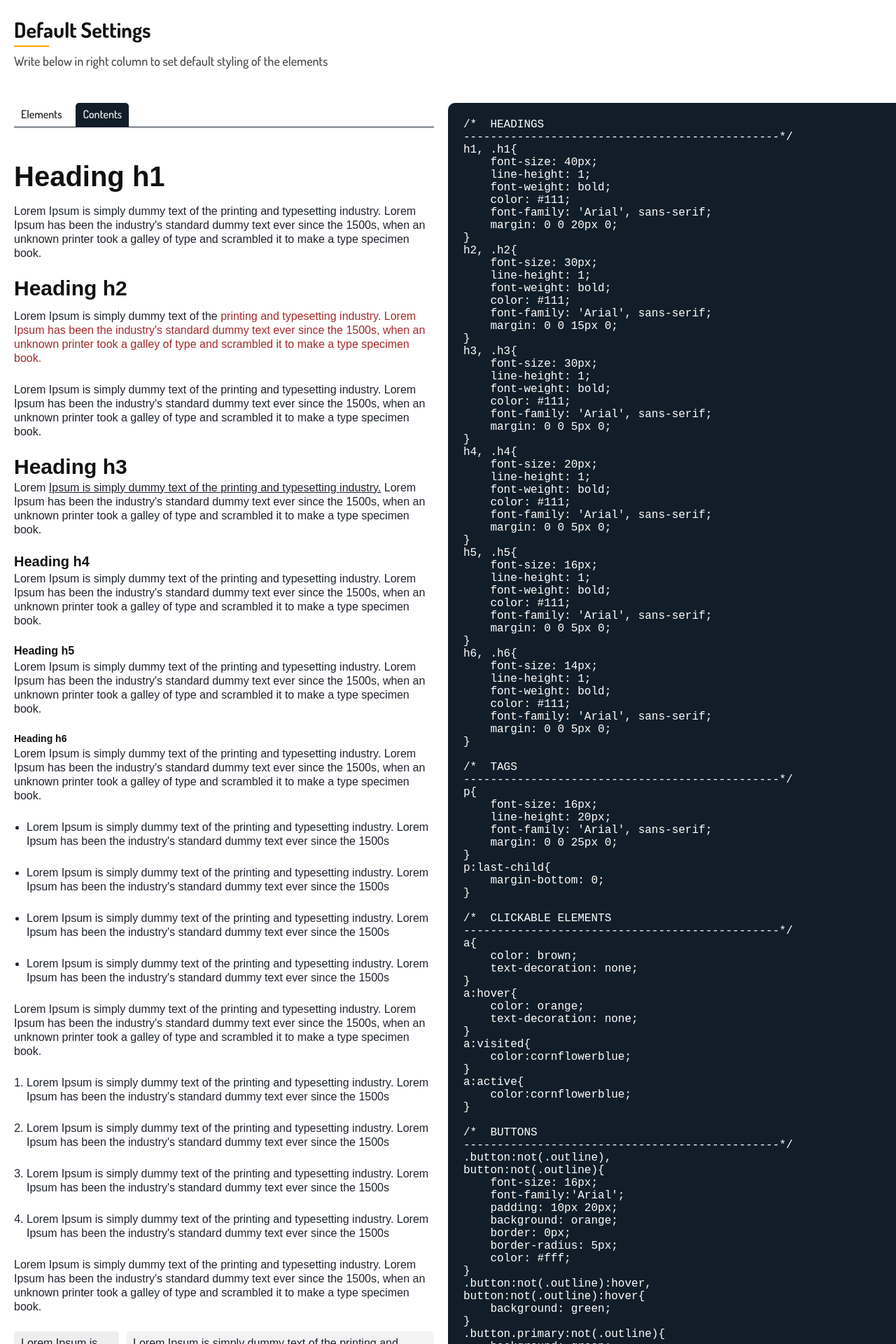
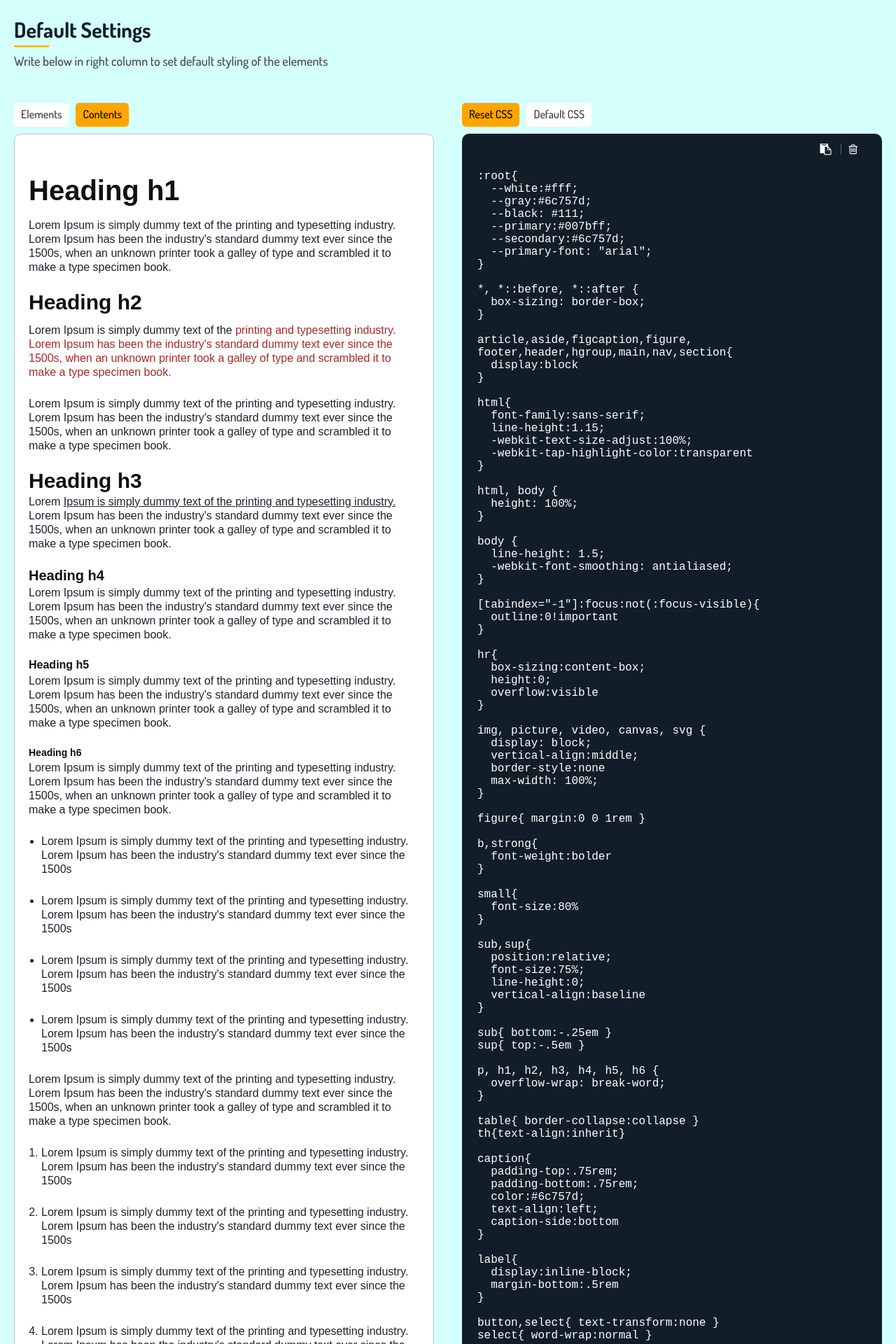
Before and after one commit to uplersgitdev/html, a Jekyll site: the page built from default.html, in a window 1280 px wide. Shown: the top 1920 px of the page at 70% size. Built offline with Jekyll 4.4.1, drawn with Linux system fonts in a browser that asks for light colours.

Commit message:
default page update

```diff
--- /dev/null
+++ b/_includes/theme/default/editor/editor-options.html
@@ -0,0 +1,9 @@
+<div class="editor-options--left">
+	<nav class="visual--tabs">
+        <div class="tab-item active"><a href="#tab3">Reset CSS</a></div>
+        <div class="tab-item"><a href="#tab4">Default CSS</a></div>
+    </nav>
+</div>
+<div class="editor-options--right">
+	<!-- for responsive option -->
+</div>
--- /dev/null
+++ b/_includes/theme/default/editor/editor.html
@@ -0,0 +1,14 @@
+<div id="tab3"  class="tab-content reset-css-block active">
+    <div class="editor-utility-nav">
+        <span class="copy fa fa-clipboard" title="Copy Code"></span>
+        <span class="clear fa fa-trash-o" title="Clear Editor"></span>
+    </div>
+    {% include theme/default/editor/reset-css.html %}
+</div>
+<div id="tab4" class="tab-content default-css-block">
+    <div class="editor-utility-nav">
+        <span class="copy fa fa-clipboard" title="Copy Code"></span>
+        <span class="clear fa fa-trash-o" title="Clear Editor"></span>
+    </div>
+    {% include theme/default/editor/default-css.html %}
+</div>
--- /dev/null
+++ b/_includes/theme/default/editor/reset-css.html
@@ -0,0 +1,158 @@
+<textarea placeholder="Type CSS code here" spellcheck="false" oninput="update(0)" onkeydown="if(event.keyCode===9){var v=this.value,s=this.selectionStart,e=this.selectionEnd;this.value=v.substring(0, s)+'\t'+v.substring(e);this.selectionStart=this.selectionEnd=s+1;return false;}if(event.keyCode==8){update(1);}">
+:root{
+  --white:#fff;
+  --gray:#6c757d;
+  --black: #111;
+  --primary:#007bff;
+  --secondary:#6c757d;
+  --primary-font: "arial";
+}
+
+*, *::before, *::after {
+  box-sizing: border-box;
+}
+
+article,aside,figcaption,figure,
+footer,header,hgroup,main,nav,section{
+  display:block
+}
+
+html{
+  font-family:sans-serif;
+  line-height:1.15;
+  -webkit-text-size-adjust:100%;
+  -webkit-tap-highlight-color:transparent
+}
+
+html, body {
+  height: 100%;
+}
+
+body {
+  line-height: 1.5;
+  -webkit-font-smoothing: antialiased;
+}
+
+[tabindex="-1"]:focus:not(:focus-visible){
+  outline:0!important
+}
+
+hr{
+  box-sizing:content-box;
+  height:0;
+  overflow:visible
+}
+
+img, picture, video, canvas, svg {
+  display: block;
+  vertical-align:middle;
+  border-style:none
+  max-width: 100%;
+}
+
+figure{ margin:0 0 1rem }
+
+b,strong{
+  font-weight:bolder
+}
+
+small{
+  font-size:80%
+}
+
+sub,sup{
+  position:relative;
+  font-size:75%;
+  line-height:0;
+  vertical-align:baseline
+}
+
+sub{ bottom:-.25em }
+sup{ top:-.5em }
+
+p, h1, h2, h3, h4, h5, h6 {
+  overflow-wrap: break-word;
+}
+
+table{ border-collapse:collapse }
+th{text-align:inherit}
+
+caption{
+  padding-top:.75rem;
+  padding-bottom:.75rem;
+  color:#6c757d;
+  text-align:left;
+  caption-side:bottom
+}
+
+label{
+  display:inline-block;
+  margin-bottom:.5rem
+}
+
+button,select{ text-transform:none }
+select{ word-wrap:normal }
+
+button,[type="button"],
+[type="reset"],[type="submit"]{
+  -webkit-appearance:button;
+  -webkit-transition:all 0.4s ease-in-out;
+  transition:all 0.4s ease-in-out;
+}
+
+button:not(:disabled),[type="button"]:not(:disabled),
+[type="reset"]:not(:disabled),[type="submit"]:not(:disabled){ cursor:pointer }
+
+button::-moz-focus-inner,[type="button"]::-moz-focus-inner,
+[type="reset"]::-moz-focus-inner,[type="submit"]::-moz-focus-inner{ padding:0;border-style:none }
+
+input[type="radio"],input[type="checkbox"]{ box-sizing:border-box;padding:0 }
+
+input[type="date"],input[type="time"],
+input[type="datetime-local"],input[type="month"]{ -webkit-appearance:listbox }
+
+textarea{ overflow:auto; resize:vertical }
+
+fieldset{
+  min-width:0;
+  padding:0;
+  margin:0;
+  border:0
+}
+
+legend{
+  display:block;
+  width:100%;
+  max-width:100%;
+  padding:0;
+  margin-bottom:.5rem;
+  font-size:1.5rem;
+  line-height:inherit;
+  color:inherit;
+  white-space:normal
+}
+
+progress{ vertical-align:baseline }
+
+[type="number"]::-webkit-inner-spin-button,
+[type="number"]::-webkit-outer-spin-button{ height:auto }
+
+[type="search"]{ outline-offset:-2px; -webkit-appearance:none }
+[type="search"]::-webkit-search-decoration{ -webkit-appearance:none }
+
+::-webkit-file-upload-button{ font:inherit; -webkit-appearance:button }
+
+output{display:inline-block}
+summary{display:list-item;cursor:pointer}
+template{display:none}
+[hidden]{display:none!important}
+
+a, input, button, textarea, select {
+  font: inherit;
+  outline:0;
+}
+
+#root, #__next {
+  isolation: isolate;
+}
+</textarea>
--- a/_includes/theme/default/visual.html
+++ b/_includes/theme/default/visual/visual.html
@@ -1,8 +1,8 @@
 <div id="tab-contents">
     <div id="tab1" class="tab-content">
-        {% include theme/default/visual--element.html %}
+        {% include theme/default/visual/visual-element.html %}
     </div>
     <div id="tab2" class="tab-content active">
-        {% include theme/default/visual--content.html %}
+        {% include theme/default/visual/visual-content.html %}
     </div>
 </div>
--- a/_sass/theme/_default-page.scss
+++ b/_sass/theme/_default-page.scss
@@ -1,18 +1,25 @@
 html, body, .mainWrapper{
     height: 100%;
 }
+
+body{
+     background-color: #d4fffd;
+}
+
 .default-settings{
-    height: 100%;
-    padding-top: 20px;
+    padding: 20px 0;
+
 
     &__title{
         padding: 0px 20px 50px 20px;
         font-family: 'Dosis', sans-serif;
 
         h1 {
-            font-family: 'Dosis', sans-serif;
             font-size: 30px;
             line-height: 1.5;
+            font-weight: bold;
+            color: #111e29;
+            font-family: 'Dosis', sans-serif;
             margin: 0 0 10px 0;
 
             &:after{
@@ -41,14 +48,23 @@ html, body, .mainWrapper{
         &--columns{
             flex: 0 0 50%;
             max-width: 50%;
+            display: flex;
+            flex-direction: column;
 
             &.editor{
-                background-color: #111e29;
-                color: #fff;
-                padding: 20px;
-                overflow: hidden;
-                border-top-left-radius: 10px;
-                border-bottom-left-radius: 10px;
+                padding: 0 20px;
+
+                .editor-inner{
+                    background-color: #111e29;
+                    color: #fff;
+                    padding: 50px 20px 20px 20px;
+                    border-radius: 10px;
+                    height: 100%;
+
+                    .tab-content{
+                        height: 100%;
+                    }
+                }
 
                 textarea{
                     width: 100%;
@@ -58,7 +74,7 @@ html, body, .mainWrapper{
                     border: 0;
                     resize: none;
                     overflow: visible;
-                    height: 100%;
+
 
                     &::-webkit-scrollbar {
                         width: 5px;
@@ -86,6 +102,13 @@ html, body, .mainWrapper{
                     margin-bottom: 5px;
                     color: #b4b4b4;
                 }
+
+                #tab-contents{
+                    background-color: #fff;
+                    border: 1px solid #c3bfb9;
+                    border-radius: 10px;
+                    padding: 60px 20px;
+                }
             }
         }
     }
@@ -106,18 +129,16 @@ html, body, .mainWrapper{
     }
 
     .visual--tabs{
-        border-bottom: 1px solid #111e29;
         display: flex;
         flex-wrap: wrap;
         gap: 10px;
+        margin-bottom: 10px;
 
         > div{
             a{
                 border-radius: 5px;
-                border-bottom-left-radius: 0;
-                border-bottom-right-radius: 0;
-                background-color: #111e29;
-                color: #fff;
+                background-color: orange;
+                color: #000;
                 padding: 5px 10px;
                 cursor: pointer;
                 display: block;
@@ -126,6 +147,7 @@ html, body, .mainWrapper{
 
                 &:hover{
                     background-color: #333;
+                    color: #fff;
                 }
             }
 
@@ -133,8 +155,8 @@ html, body, .mainWrapper{
             &:not(.active){
                 a{
                     border: 0;
-                    background-color: transparent;
-                    color: #111;
+                    background-color: #fff;
+                    color: #333;
                 }
             }
         }
@@ -143,10 +165,41 @@ html, body, .mainWrapper{
 
     .tab-content{
         display: none;
-        padding-top: 50px;
+        position: relative;
+
+        .editor-utility-nav{
+            position: absolute;
+            bottom: 100%;
+            right: 0;
+            z-index: 10;
+            color: #fff;
+            padding: 5px 15px 15px 0;
+
+            .fa{
+                cursor: pointer;
+
+                &:not(:first-child){
+                    margin-left: 10px;
+                    padding-left: 10px;
+                    border-left: 1px solid rgba(255,255,255, 0.3);
+                }
+
+                &:hover{
+                    color: orange;
+                }
+            }
+        }
 
         &.active{
             display: block;
         }
     }
+
+    .editor-options{
+        display: flex;
+        justify-content: space-between;
+        position: relative;
+
+
+    }
 }
--- a/assets/js/editor.js
+++ b/assets/js/editor.js
@@ -1,30 +1,33 @@
-// Visual tabs
-// Define variables
-var tabLabels = document.querySelectorAll(".visual--tabs > div");
-var tabPanes = document.getElementsByClassName("tab-content");
+// Tabs
+let tabMain = document.querySelectorAll(".tabs-main");
 
-function activateTab(e) {
-  e.preventDefault();
+tabMain.forEach(function(tabs, index){
 
-  // Deactivate all tabs
-  tabLabels.forEach(function(label, index){
-    label.classList.remove("active");
-  });
-  [].forEach.call(tabPanes, function(pane, index){
-    pane.classList.remove("active");
-  });
+    let tabLabels = tabs.querySelectorAll(".tab-item");
+    let tabPanels = tabs.querySelectorAll(".tab-content");
 
-  // Activate current tab
-  e.target.parentNode.classList.add("active");
-  var clickedTab = e.target.getAttribute("href");
-  document.querySelector(clickedTab).classList.add("active");
-}
+    tabLabels.forEach(function(labels, i){
+        labels.addEventListener('click', function(e) {
+            e.preventDefault();
 
-// Apply event listeners
-tabLabels.forEach(function(label, index){
-  label.addEventListener("click", activateTab);
+
+            tabLabels.forEach(function(siblings){
+                siblings.classList.remove('active');
+            })
+            labels.classList.add("active");
+
+            e.target.parentNode.classList.add("active");
+            let clickedTab = e.target.getAttribute("href");
+            let showContent = document.querySelector(clickedTab);
+
+            tabPanels.forEach(function(siblings){
+                siblings.classList.remove('active');
+            })
+
+            showContent.classList.add("active");
+        })
+    })
 });
-
 
 
 // Editor
@@ -49,3 +52,26 @@ function update(i) {
         j=1;
     }
 }
+
+// copy to clipboard
+
+let textCopy = document.querySelectorAll(".copy");
+
+textCopy.forEach(function(ele){
+
+    let parentEle = ele.closest(".editor-utility-nav");
+    let textarea = parentEle.nextElementSibling;
+
+    ele.addEventListener('click', function(e){
+        document.execCommand('copy');
+    })
+
+    ele.addEventListener('copy', function(ee){
+        ee.preventDefault();
+
+        if(ee.clipboardData){
+            ee.clipboardData.setData("text/plain", textarea.value);
+        }
+    })
+
+})
--- a/default.html
+++ b/default.html
@@ -9,18 +9,24 @@ layout: home
     </div>
 
     <div class="default-settings__row">
-        <div class="default-settings__row--columns visual">
+        <div class="default-settings__row--columns tabs-main visual">
             <nav class="visual--tabs">
-                <div><a href="#tab1">Elements</a></div>
-                <div class="active"><a href="#tab2">Contents</a></div>
+                <div class="tab-item"><a href="#tab1">Elements</a></div>
+                <div class="tab-item active"><a href="#tab2">Contents</a></div>
             </nav>
 
-            {% include theme/default/visual.html %}
+            {% include theme/default/visual/visual.html %}
 
             <div id="viewer"></div>
         </div>
-        <div class="default-settings__row--columns editor">
-            {% include theme/default/editor.html %}
+        <div class="default-settings__row--columns tabs-main editor">
+            <div class="editor-options">
+                {% include theme/default/editor/editor-options.html %}
+            </div>
+
+            <div class="editor-inner">
+                {% include theme/default/editor/editor.html %}
+            </div>
         </div>
     </div>
 </section>
```
Also changed, not shown: _includes/theme/default/editor/default-css.html (renamed from _includes/theme/default/editor.html), _includes/theme/default/visual/visual-content.html (renamed from _includes/theme/default/visual--content.html), _includes/theme/default/visual/visual-element.html (renamed from _includes/theme/default/visual--element.html), 2 other files.
